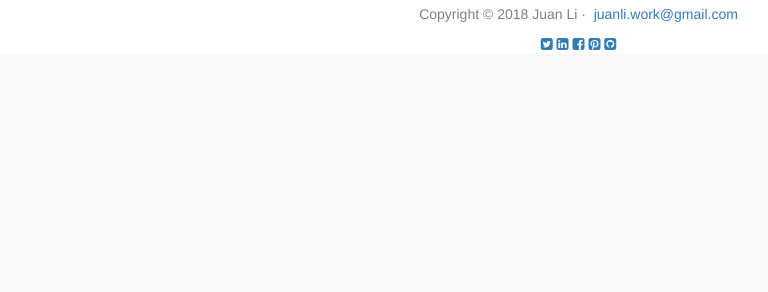
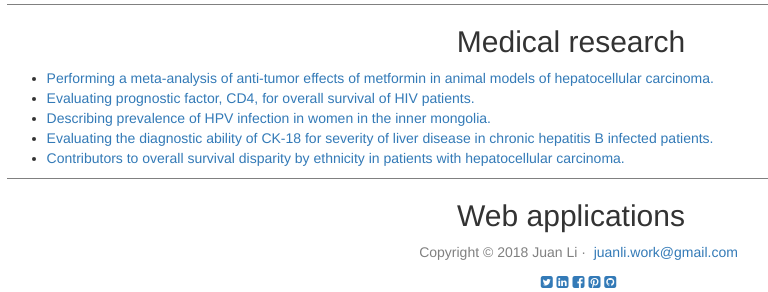
Before and after one commit to juan-coding/newdeploy, a Django app: page / in a window 1280 px wide. Shown: the part 1224-1516 px from the top of the page, without its empty margins (69-837 px from the left). Before the commit the page ends 1274 px from the top, so only its background shows below. Run offline with Django 3.2, Linux system fonts and the light colour scheme; parts of the project's set-up code (start-up, migrations or seed data) failed here and were passed over; some libraries are stand-ins or nearby versions; some web fonts are replaced.

Commit message:
add stuff to homepage

```diff
--- a/home/templates/home/homepage.html
+++ b/home/templates/home/homepage.html
@@ -13,8 +13,38 @@
 </header>
 
 <main id="homepage-main">
-    <h2>A short movie about this site</h2>
-<iframe width="640" height="360" src="https://www.youtube.com/embed/cf6PpNBXgWE" frameborder="0" allow="autoplay; encrypted-media" allowfullscreen></iframe>
+    <article>
+    <h2 style="text-align: center;">A short movie about this site</h2>
+<div style="padding-left: 20%; padding-right: 20%;"><iframe style="margin: auto;" width="640" height="360" src="https://www.youtube.com/embed/cf6PpNBXgWE" frameborder="0" allow="autoplay; encrypted-media" allowfullscreen></iframe></div>
+    </article>
+
+<!-- research projects -->
+    <article style="border-top: .5px solid grey;">
+        <h2 style="text-align: center;">Medical research</h2>
+<ul>
+    <li>
+        <a target="_blank" href="https://www.ncbi.nlm.nih.gov/pubmed/26030161">
+            Performing a meta-analysis of anti-tumor effects of metformin in animal models of hepatocellular carcinoma.</a></li>
+    <li>
+    <a target="_blank" href="https://www.nature.com/articles/ s41598-017-10105-7.pdf?origin=ppub">Evaluating prognostic factor, CD4, for overall survival of HIV patients.
+    </a></li>
+    <li>
+        <a target="_blank" href="https://www.ncbi.nlm.nih.gov/pubmed/?term=PMID%3A+28661048">
+           Describing prevalence of HPV infection in women in the inner mongolia.</a></li>
+    <li>
+        <a target="_blank" href=" https://www.ncbi.nlm.nih.gov/pubmed/28860836">Evaluating the diagnostic ability of CK-18 for severity of liver disease in chronic hepatitis B infected patients.</a></li>
+    <li>
+        <a target="_blank" href="https://www.ncbi.nlm.nih.gov/pmc/articles/PMC5362478/">Contributors to overall survival disparity by ethnicity in patients with hepatocellular carcinoma.</a></li>
+</ul>
+
+    </article>
+
+<!-- web applications -->
+    <article style="border-top: .5px solid grey;">
+       <h2 style="text-align: center;">Web applications</h2>
+    </article>
+
+
 
 </main>
 
--- a/home/urls.py
+++ b/home/urls.py
@@ -1,4 +1,4 @@
-"""aboutjuanli_v1 URL Configuration
+"""realjuanli URL Configuration
 
 The `urlpatterns` list routes URLs to views. For more information please see:
     https://docs.djangoproject.com/en/2.0/topics/http/urls/
```
Also changed, not shown: home/static/home/css/base.css (line endings or trailing spaces).
